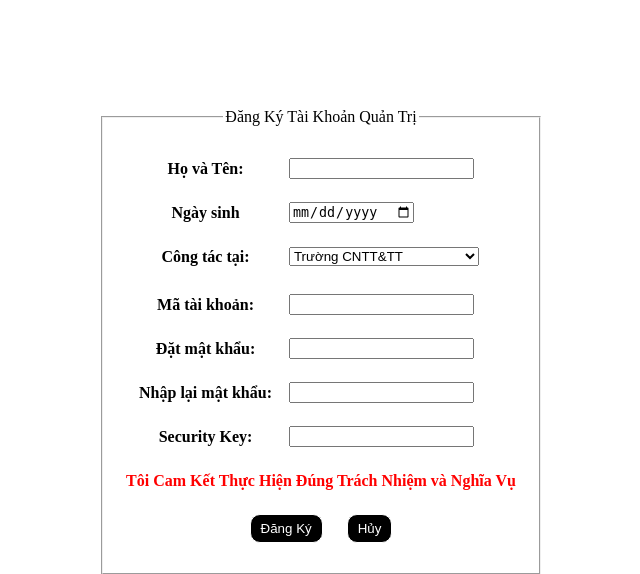
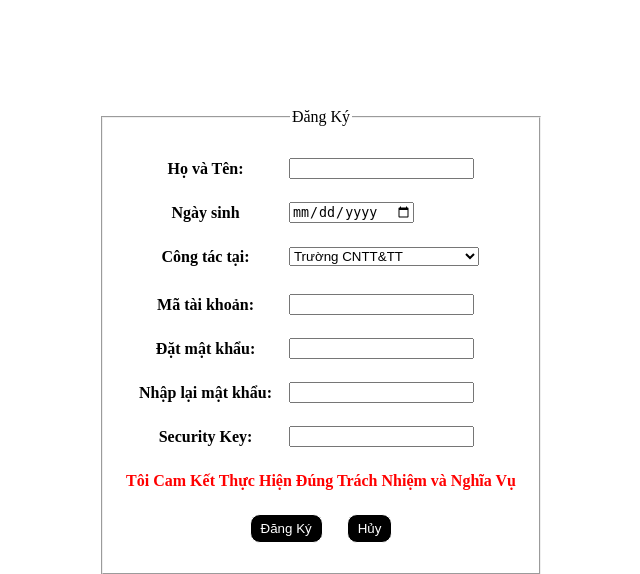
Before and after one commit to DanyDoan/CT428, a PHP site: page /register.php in a window 1280 px wide. Shown: the part 311-885 px from the top of the page, without its empty margins (319-959 px from the left). Run offline with PHP 8.4, Linux system fonts and the light colour scheme.

Commit message:
Thay doi tieu de dang ky

```diff
--- a/project/views/register.php
+++ b/project/views/register.php
@@ -61,7 +61,7 @@ session_start();
     <main>
         <form method="POST" action="administrator.php">
             <fieldset>
-                <legend>Đăng Ký Tài Khoản Quản Trị</legend>
+                <legend>Đăng Ký</legend>
                 <table>
                     <tr>
                         <th><label for="adminName">Họ và Tên: </label></th>
```
